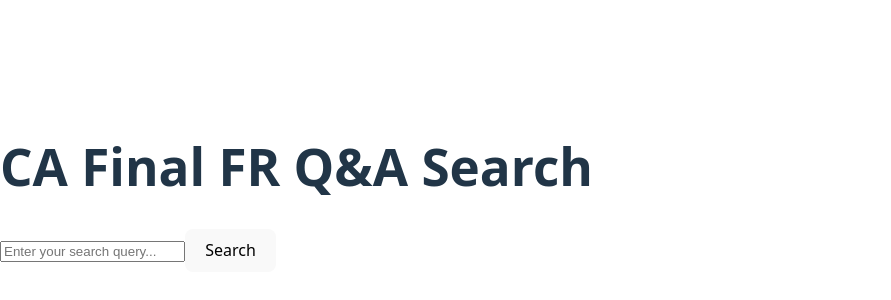
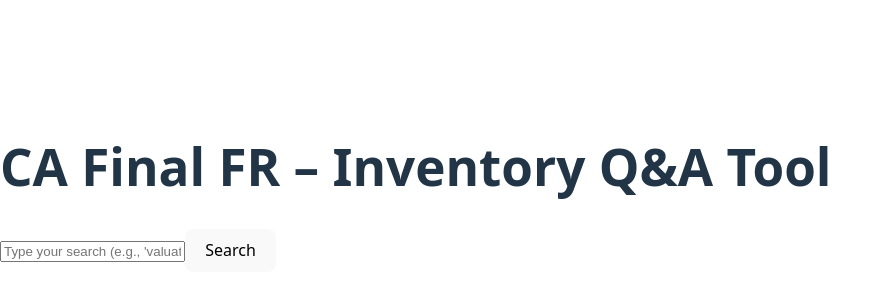
Before and after one commit to Hariai1/CA-final-frontend, a React (Vite) app: page / in a window 1280 px wide. Shown: the part 212-512 px from the top of the page, without its empty margins (0-891 px from the left). Built offline with nearby package versions, Linux system fonts and the light colour scheme.

Commit message:
🎯 Centered search box and finalized result display

```diff
--- a/src/App.jsx
+++ b/src/App.jsx
@@ -25,7 +25,7 @@ function App() {
 
   const handleSelect = (result) => {
     setSelectedResult(result);
-    setResults([]); // Hide matched list
+    setResults([]); // Hide matched list after selection
   };
 
   const truncateQuestion = (text) => {
@@ -34,48 +34,46 @@ function App() {
   };
 
   return (
-    <div className="min-h-screen bg-gray-100 p-4">
-      <div className="max-w-2xl mx-auto">
-        <h1 className="text-2xl font-bold mb-4 text-center">CA Final FR Q&A Search</h1>
-        <div className="flex mb-4">
+    <div className="min-h-screen bg-gray-900 text-white flex items-center justify-center px-4">
+      <div className="w-full max-w-3xl">
+        <h1 className="text-3xl font-bold text-center mb-6">CA Final FR – Inventory Q&A Tool</h1>
+
+        <div className="flex justify-center mb-6">
           <input
             type="text"
             value={query}
             onChange={(e) => setQuery(e.target.value)}
-            className="flex-grow border border-gray-400 p-2 rounded-l"
-            placeholder="Enter your search query..."
+            onKeyDown={(e) => e.key === "Enter" && handleSearch()}
+            placeholder="Type your search (e.g., 'valuation of inventory')"
+            className="w-full max-w-xl px-4 py-2 border border-gray-400 text-black rounded-l"
           />
           <button
             onClick={handleSearch}
-            className="bg-blue-600 text-white px-4 py-2 rounded-r hover:bg-blue-700"
+            className="bg-white text-black font-semibold px-4 py-2 rounded-r hover:bg-gray-200"
           >
             Search
           </button>
         </div>
 
-        {loading && <p className="text-center text-gray-600">Searching...</p>}
+        {loading && <p className="text-center text-gray-300">Searching...</p>}
 
-        {/* Show Matched Questions */}
         {results.length > 0 && !selectedResult && (
-          <div className="bg-white p-4 rounded shadow">
-            <h2 className="font-semibold mb-2">Matched Questions</h2>
-            <ul className="space-y-2">
+          <div className="bg-white text-black p-4 rounded shadow space-y-2">
+            <h2 className="font-semibold mb-2">Multiple results found. Please select one:</h2>
             {results.map((item, index) => (
-                <li
+              <div
                 key={index}
-                  className="cursor-pointer text-blue-700 hover:underline"
+                className="cursor-pointer hover:text-blue-700"
                 onClick={() => handleSelect(item)}
               >
                 {truncateQuestion(item.question)}
-                </li>
+              </div>
             ))}
-            </ul>
           </div>
         )}
 
-        {/* Show Selected Full Result */}
         {selectedResult && (
-          <div className="mt-6 bg-white p-6 rounded shadow space-y-4">
+          <div className="mt-8 bg-white text-black p-6 rounded shadow space-y-3">
             <p><strong>Chapter:</strong> {selectedResult.chapter}</p>
             <p><strong>Source:</strong> {selectedResult.sourceDetails}</p>
             <p><strong>Concept:</strong> {selectedResult.conceptTested}</p>
```
Lines whose indentation alone changed are shown as unchanged.
